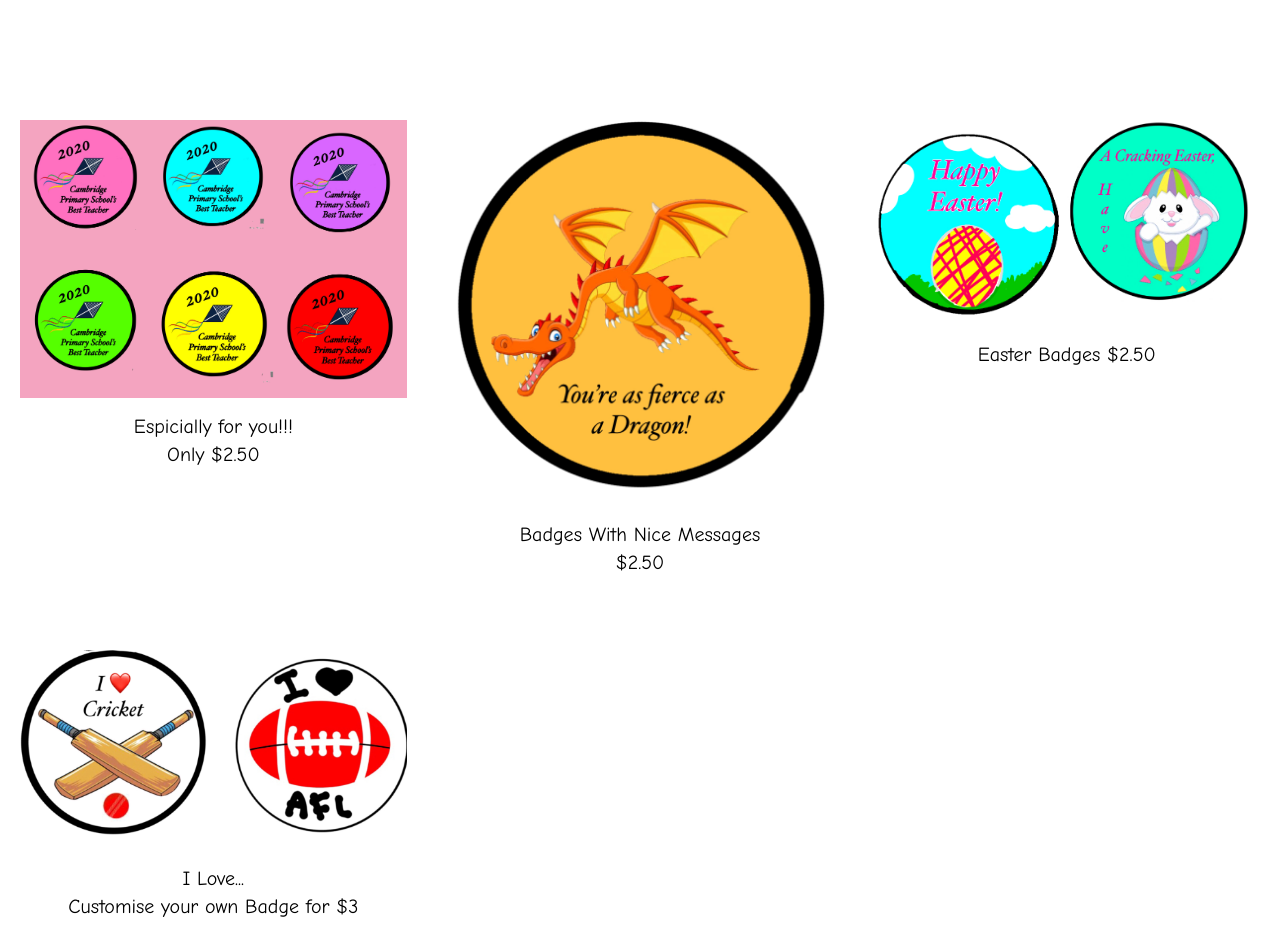
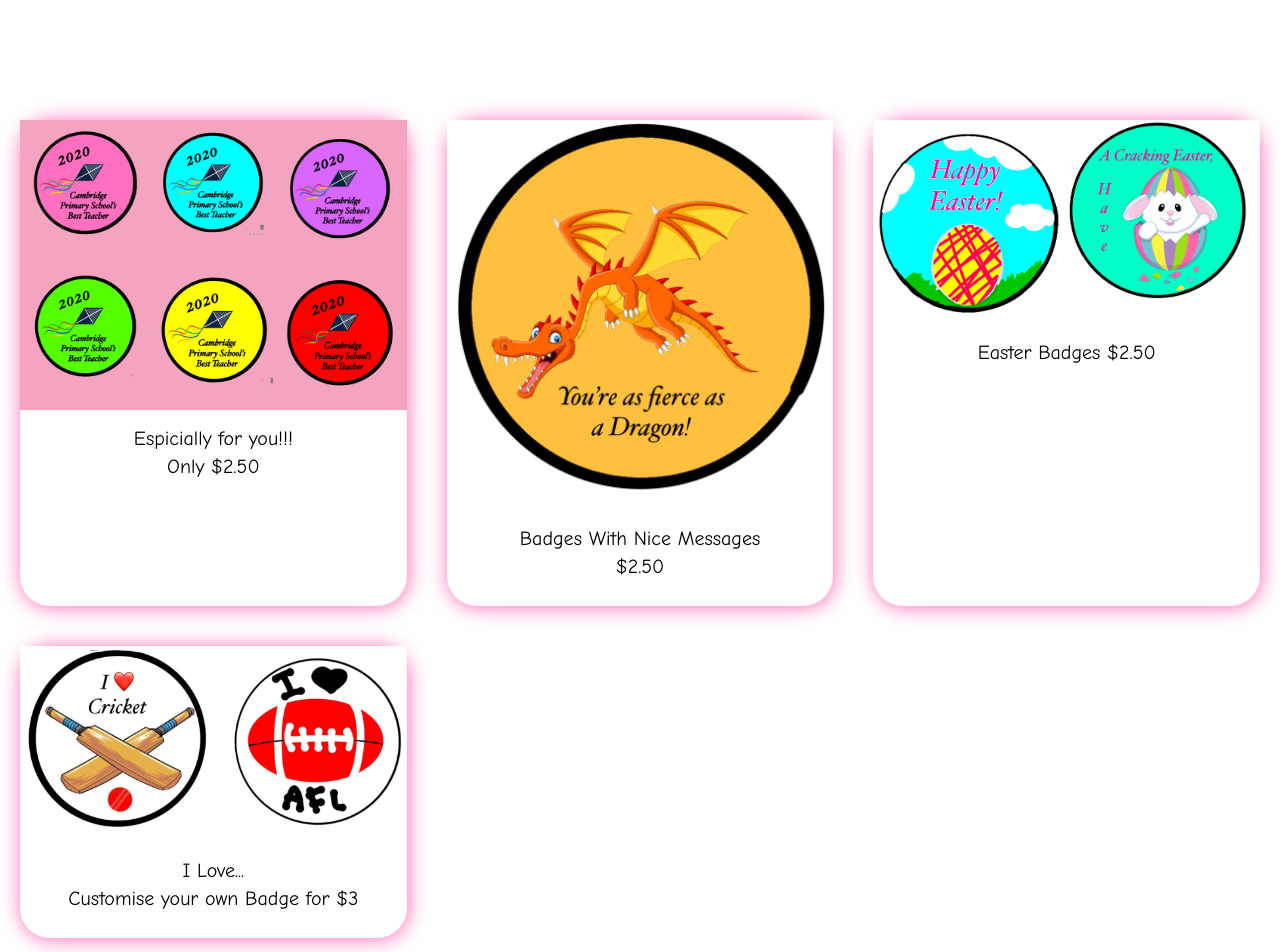
Before and after one commit to Aditi2010/BadgeDezinerz, a plain HTML site: page index.html in a window 1280 px wide. Shown: the part 1000-1952 px from the top of the page. Drawn offline with nearby package versions, Linux system fonts and the light colour scheme.

Commit message:
Update index.html

```diff
--- a/index.html
+++ b/index.html
@@ -51,31 +51,32 @@
         <h2 class="projects-section-header">   </h2>
 
         <div class="projects-grid">
-            <a href="Image1.jpg" target="_blank" class="project-tile">
-                <img class="Image1CSS" src="Image1.jpg" alt="project" />
+            <a href="Image1.jpg" target="_blank" class="project project-tile">
+                <img class="project-image" src="Image1.jpg" alt="project" />
                 <p class="project-title">
                     Espicially for you!!!<br/>
                     Only $2.50
                 </p>
             </a>
-            <a href="Image2.jpg" target="_blank" class="project-tile">
-                <img class="Image2CSS" src="Image2.jpg" alt="project" />
+            <a href="Image2.jpg" target="_blank" class="project project-tile">
+                <img class="project-image" src="Image2.jpg" alt="project" />
                 <p class="project-title">
                     Badges With Nice Messages <br>
                     $2.50
 
                 </p>
             </a>
-            <a href="Image3.jpg" target="_blank" class="project-tile">
-                <img class="Image3CSS" src="Image3.jpg" alt="project" />
+
+            <a href="Image3.jpg" target="_blank" class="project project-tile">
+                <img class="project-image" src="Image3.jpg" alt="project" />
                 <p class="project-title">
                    Easter Badges
                    $2.50
                 </p>
             </a>
 
-            <a href="Image4.jpg" target="_blank" class="project-tile">
-                <img class="Image4CSS" src="Image4.jpg" alt="project" />
+            <a href="Image4.jpg" target="_blank" class="project project-tile">
+                <img class="project-image" src="Image4.jpg" alt="project" />
                 <p class="project-title">
                 I Love...<br/>
                 Customise your own Badge for $3
```
